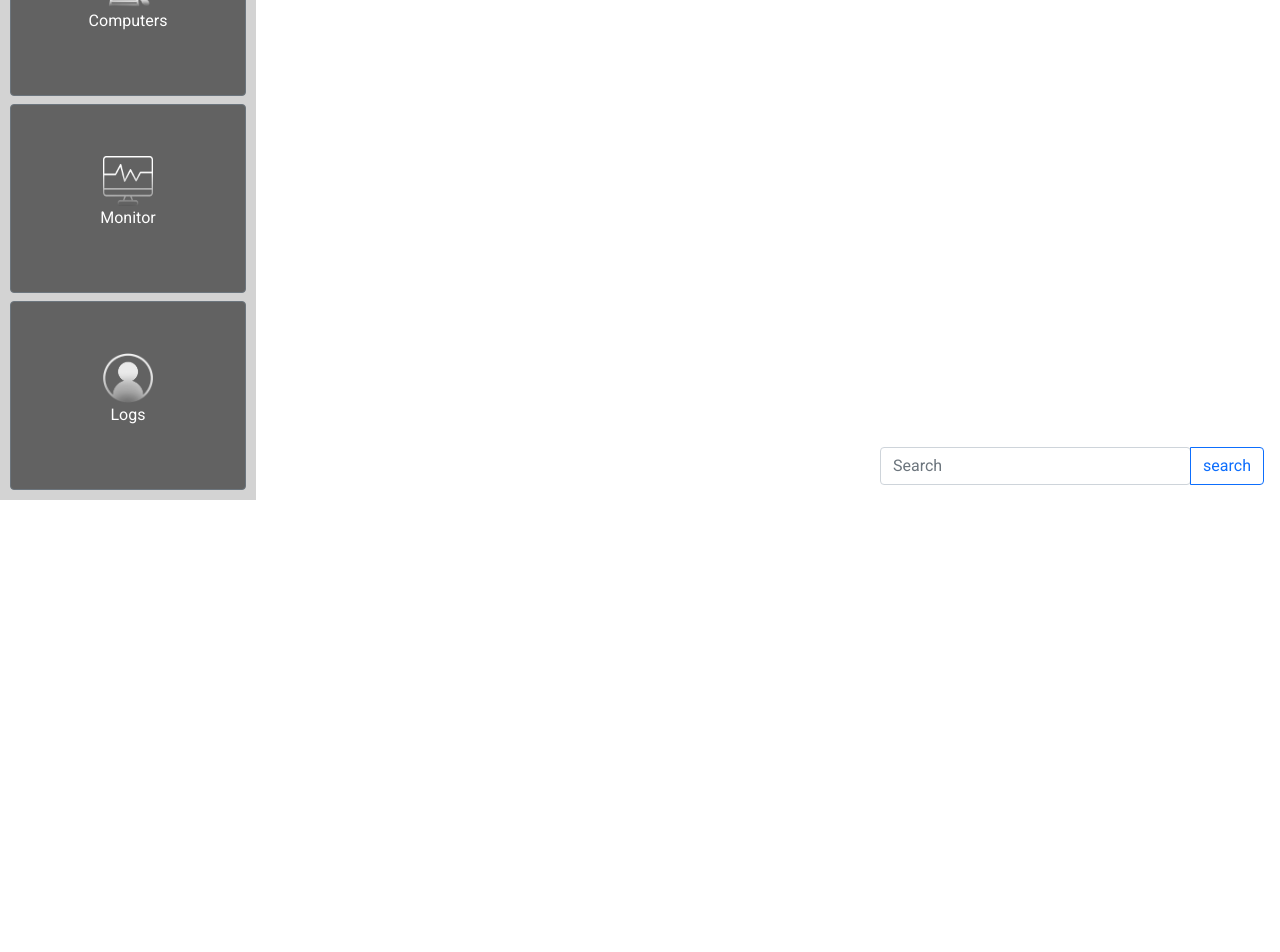
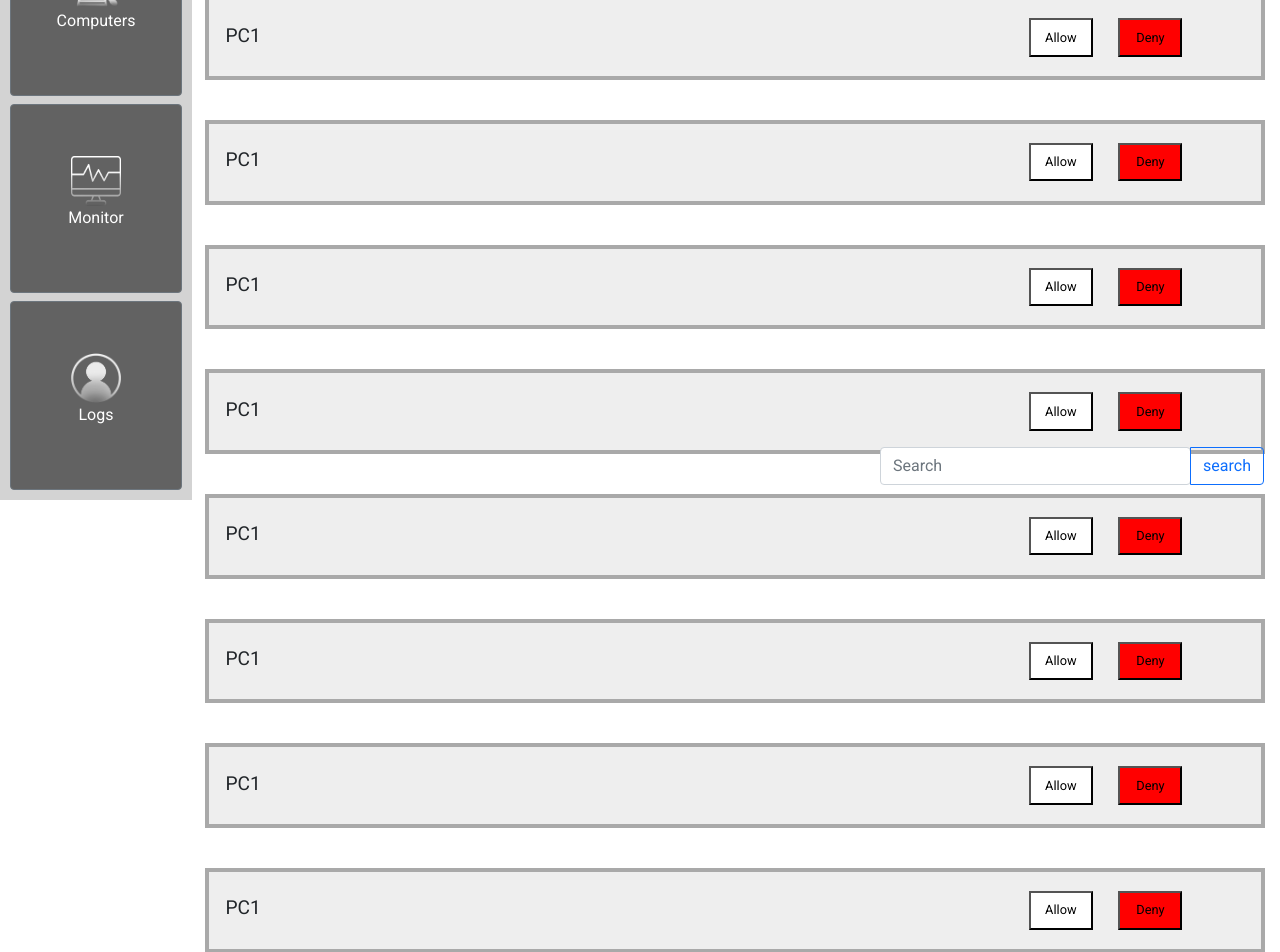
Before and after one commit to Martinius1/Pablle, an Angular app: page /requests in a window 1280 px wide. Shown: the part 300-1252 px from the top of the page. Before the commit the page ends 800 px from the top, so only its background shows below. Built offline with nearby package versions, Linux system fonts and the light colour scheme.

Commit message:
Opravení Side-Bar menu opravené scrollování

```diff
--- a/src/app/app.component.scss
+++ b/src/app/app.component.scss
@@ -6,24 +6,22 @@
 
 .Menu{
   background-color: lightgrey;
-  display: flex;
-  flex-direction: row;
-  align-items: stretch;
+  position: fixed;
+  top: 0;
+  left: 0;
+  width: 15%;
   height: 100%;
-  width: 20vw;
   padding: 10px;
-
+  transition: all 0.5s ease;
   button{
   background-color: #626262;
   color: white;
 
   }
 }
-
-
-
 .content{
   flex:1 6 100%;
   padding: 15px;
+  padding-left: 16%;
 }
 }
--- a/src/app/pages/requests/requests.component.html
+++ b/src/app/pages/requests/requests.component.html
@@ -19,5 +19,140 @@
 <div class="button-2">
 
 </div>
+<div class="card-background">
+  <h1 class="pc-header">
+    PC1
+  </h1>
+  <button class="button-allow">Allow</button>
+  <button class="button-deny">Deny</button>
+</div>
+
+<div class="button-1">
+
+</div>
+
+<div class="button-2">
+
+</div>
+<div class="card-background">
+  <h1 class="pc-header">
+    PC1
+  </h1>
+  <button class="button-allow">Allow</button>
+  <button class="button-deny">Deny</button>
+</div>
+
+<div class="button-1">
+
+</div>
+
+<div class="button-2">
+
+</div>
+<div class="card-background">
+  <h1 class="pc-header">
+    PC1
+  </h1>
+  <button class="button-allow">Allow</button>
+  <button class="button-deny">Deny</button>
+</div>
+
+<div class="button-1">
+
+</div>
+
+<div class="button-2">
+
+</div>
+<div class="card-background">
+  <h1 class="pc-header">
+    PC1
+  </h1>
+  <button class="button-allow">Allow</button>
+  <button class="button-deny">Deny</button>
+</div>
+
+<div class="button-1">
+
+</div>
+
+<div class="button-2">
+
+</div>
+<div class="card-background">
+  <h1 class="pc-header">
+    PC1
+  </h1>
+  <button class="button-allow">Allow</button>
+  <button class="button-deny">Deny</button>
+</div>
+
+<div class="button-1">
+
+</div>
+
+<div class="button-2">
+
+</div>
+<div class="card-background">
+  <h1 class="pc-header">
+    PC1
+  </h1>
+  <button class="button-allow">Allow</button>
+  <button class="button-deny">Deny</button>
+</div>
+
+<div class="button-1">
+
+</div>
+
+<div class="button-2">
+
+</div>
+<div class="card-background">
+  <h1 class="pc-header">
+    PC1
+  </h1>
+  <button class="button-allow">Allow</button>
+  <button class="button-deny">Deny</button>
+</div>
+
+<div class="button-1">
+
+</div>
+
+<div class="button-2">
+
+</div>
+<div class="card-background">
+  <h1 class="pc-header">
+    PC1
+  </h1>
+  <button class="button-allow">Allow</button>
+  <button class="button-deny">Deny</button>
+</div>
+
+<div class="button-1">
+
+</div>
+
+<div class="button-2">
+
+</div>
+<div class="card-background">
+  <h1 class="pc-header">
+    PC1
+  </h1>
+  <button class="button-allow">Allow</button>
+  <button class="button-deny">Deny</button>
+</div>
+
+<div class="button-1">
+
+</div>
+
+<div class="button-2">
+
+</div>
 
 <app-search-bar></app-search-bar>
```
